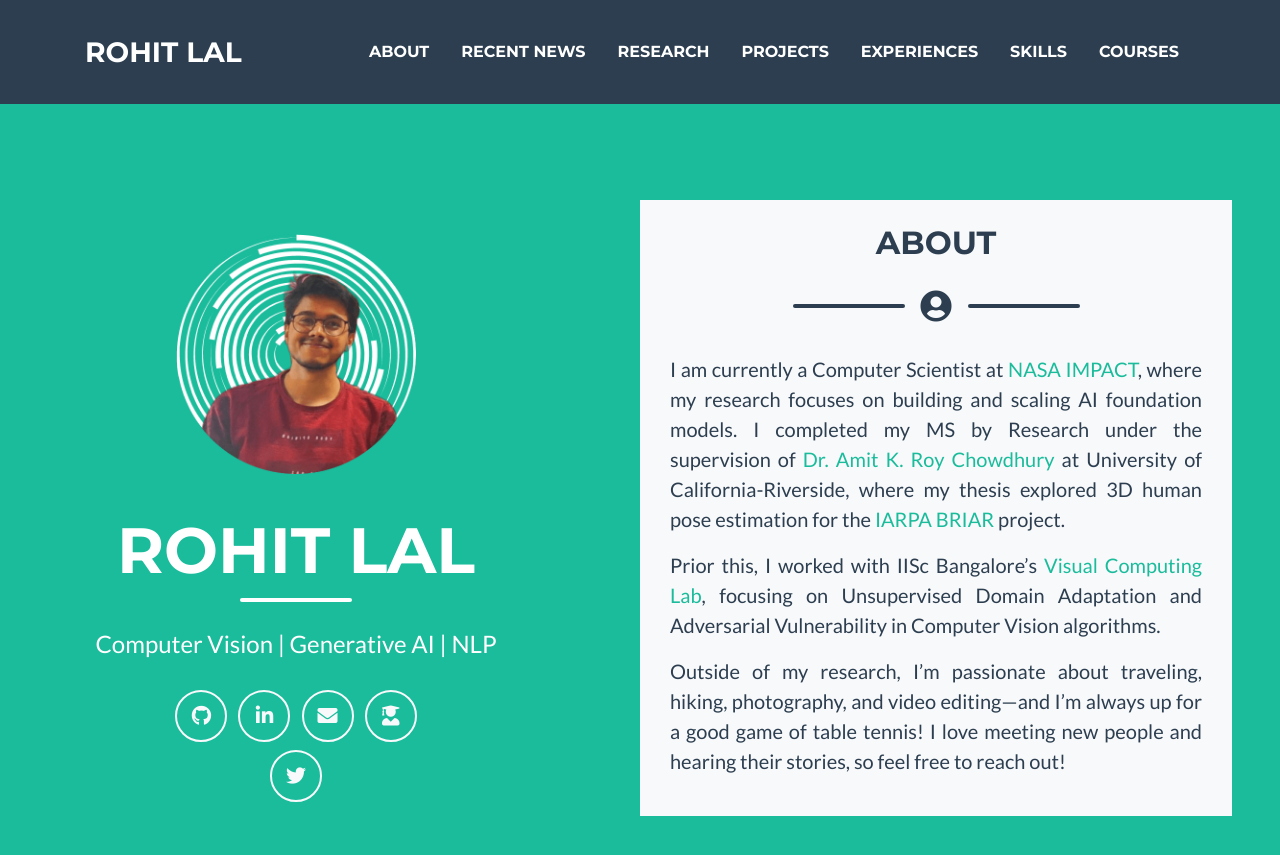
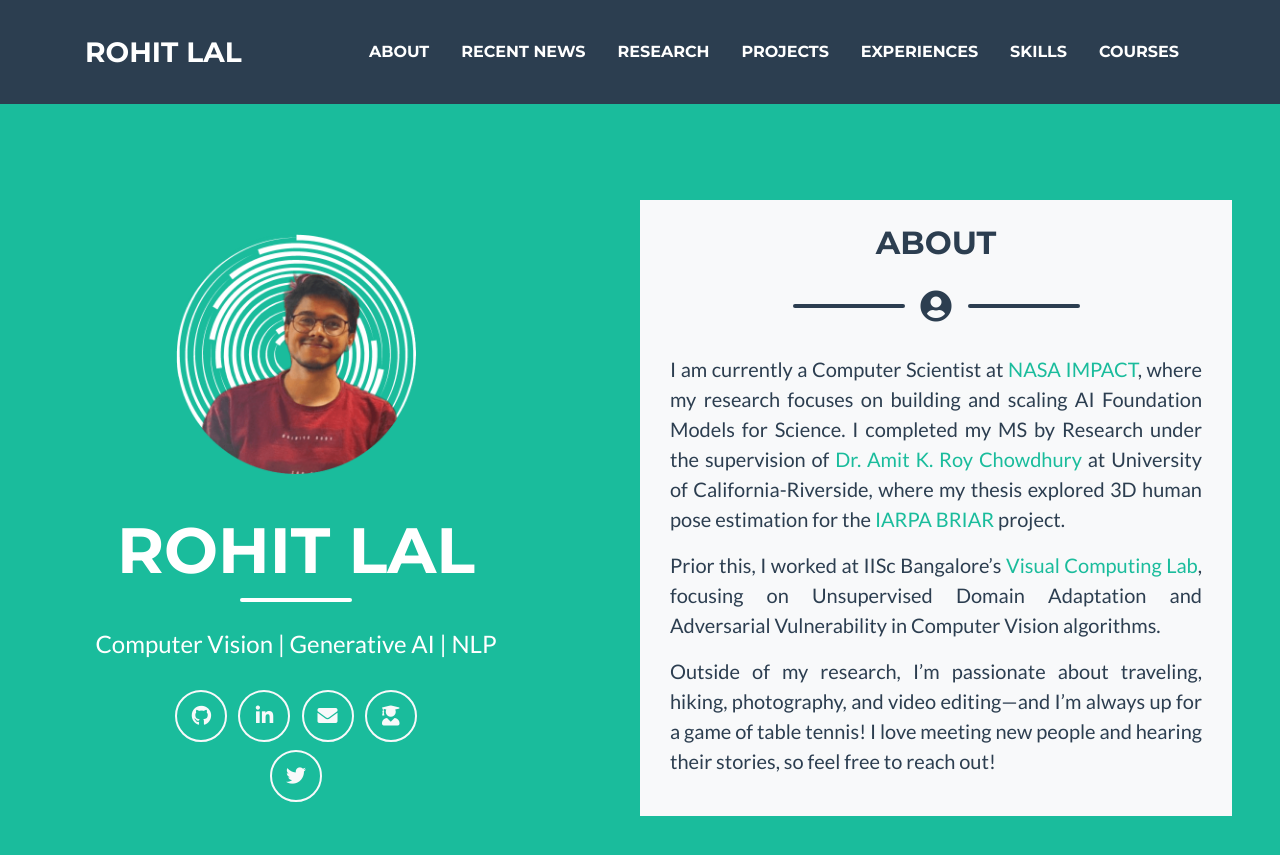
Before and after one commit to take2rohit/take2rohit.github.io, a Jekyll site: the page built from index.md, in a window 1280 px wide and 900 px high. Shown: the top 855 px of the window. Built offline with Jekyll 4.4.1, drawn with Linux system fonts in a browser that asks for light colours; a style sheet for code colours, icons or effects is not loaded.

Commit message:
typo fixed

```diff
--- a/_data/aboutme.yml
+++ b/_data/aboutme.yml
@@ -16,13 +16,13 @@ Work_Location : >
 # Resume_Link : Add link and uncomment this line to show Resume
 About : >
  I am currently a Computer Scientist at [NASA IMPACT](https://www.earthdata.nasa.gov/esds/impact), where my
- research focuses on building and scaling AI foundation models. I completed my MS by Research
+ research focuses on building and scaling AI Foundation Models for Science. I completed my MS by Research
  under the supervision of [Dr. Amit K. Roy Chowdhury](https://vcg.ece.ucr.edu/amit)
  at University of California-Riverside, where my thesis explored 3D human pose estimation for the
  [IARPA BRIAR](https://www.iarpa.gov/research-programs/briar) project.
 
- Prior this, I worked with IISc Bangalore’s [Visual Computing Lab](https://visual-computing.in/), focusing on
+ Prior this, I worked at IISc Bangalore’s [Visual Computing Lab](https://visual-computing.in/), focusing on
  Unsupervised Domain Adaptation and Adversarial Vulnerability in Computer Vision algorithms.
 
- Outside of my research, I’m passionate about traveling, hiking, photography, and video editing—and I’m always up for a good
+ Outside of my research, I’m passionate about traveling, hiking, photography, and video editing—and I’m always up for a
  game of table tennis! I love meeting new people and hearing their stories, so feel free to reach out!
```
